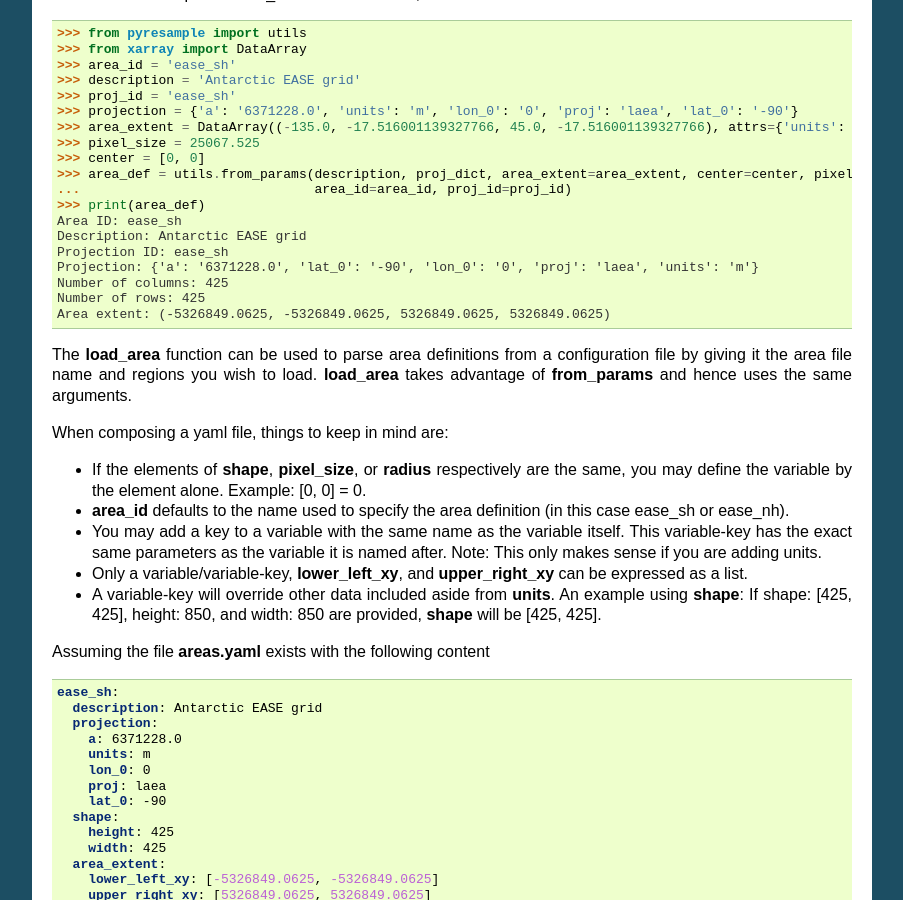
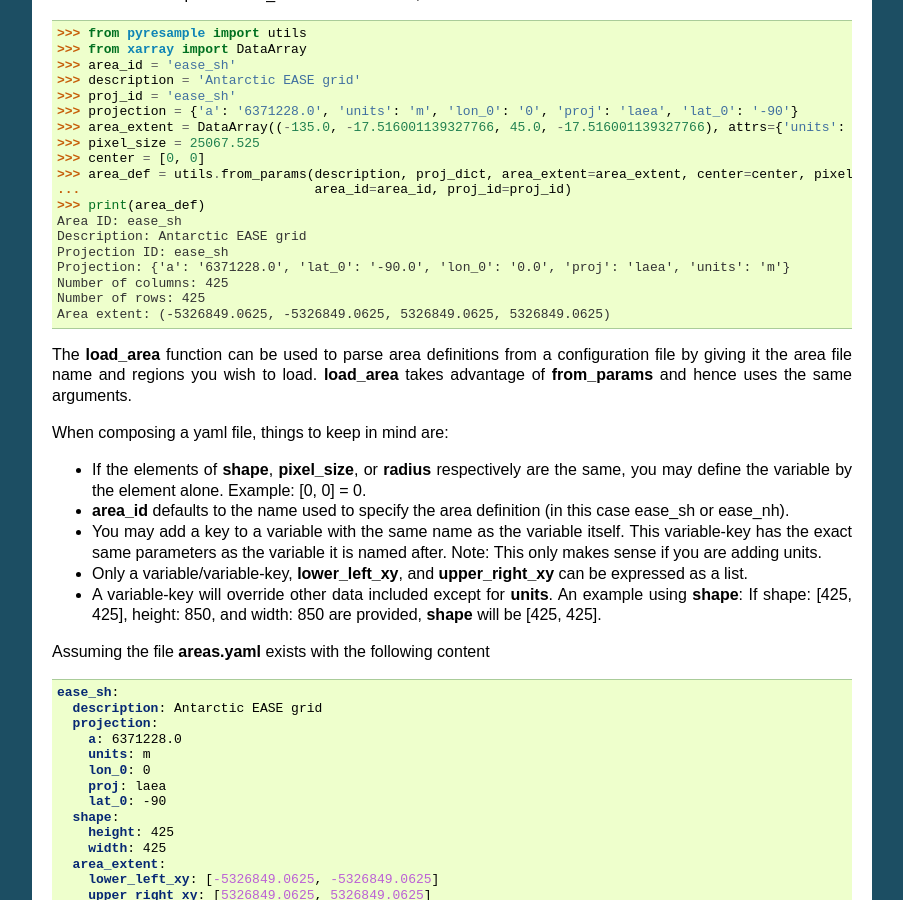
Before and after one commit to pytroll/pyresample, a Sphinx documentation site: the page built from docs/source/geo_def.rst, in a window 1280 px wide and 900 px high, scrolled down 2362 px. Shown: the whole window, without its empty margins (198-1101 px from the left). Built offline with Sphinx 7.4.7, drawn with Linux system fonts in a browser that asks for light colours.

Commit message:
Continue updating the docs

```diff
--- a/docs/source/geo_def.rst
+++ b/docs/source/geo_def.rst
@@ -146,7 +146,7 @@ where
  Area ID: ease_sh
  Description: Antarctic EASE grid
  Projection ID: ease_sh
- Projection: {'a': '6371228.0', 'lat_0': '-90', 'lon_0': '0', 'proj': 'laea', 'units': 'm'}
+ Projection: {'a': '6371228.0', 'lat_0': '-90.0', 'lon_0': '0.0', 'proj': 'laea', 'units': 'm'}
  Number of columns: 425
  Number of rows: 425
  Area extent: (-5326849.0625, -5326849.0625, 5326849.0625, 5326849.0625)
@@ -162,7 +162,7 @@ When composing a yaml file, things to keep in mind are:
 * You may add a key to a variable with the same name as the variable itself. This variable-key has the
   exact same parameters as the variable it is named after. Note: This only makes sense if you are adding units.
 * Only a variable/variable-key, **lower_left_xy**, and **upper_right_xy** can be expressed as a list.
-* A variable-key will override other data included aside from **units**. An example using **shape**:
+* A variable-key will override other data included except for **units**. An example using **shape**:
   If shape: [425, 425], height: 850, and width: 850 are provided, **shape** will be [425, 425].
 
 Assuming the file **areas.yaml** exists with the following content
```
